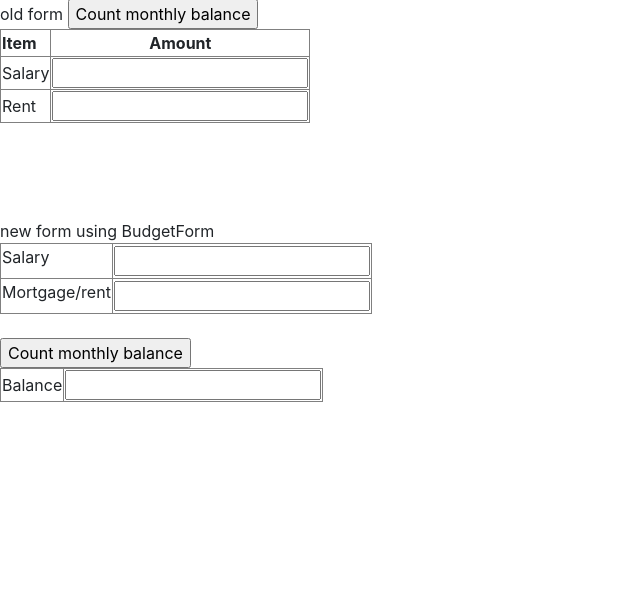
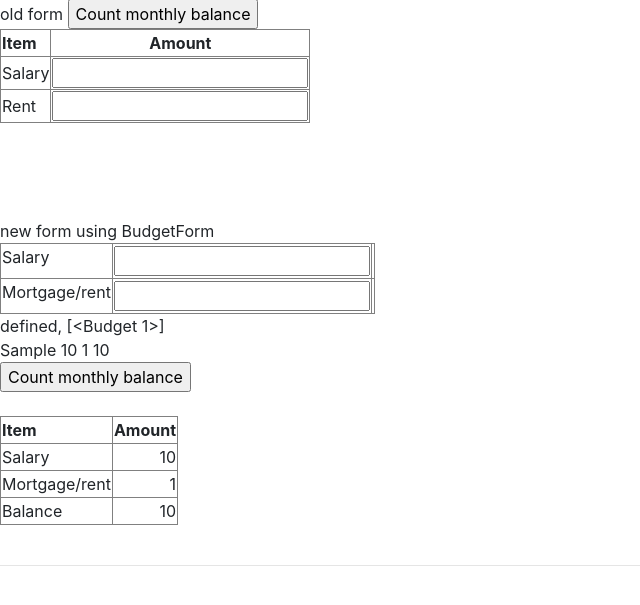
Before and after one commit to aarekr/EveryEuro, a Flask app: template app/templates/app/jan.html in a window 1280 px wide. Shown: the part 147-752 px from the top of the page, without its empty margins (0-640 px from the left). Run offline with Flask 2, Linux system fonts and the light colour scheme; tables that the repository leaves empty hold one stand-in row (values such as "Sample post"); the template is opened without the code that fills it: values that come from a table or form of the project are taken from there, most other values are stand-ins (such as "Sample title", 1, 10 or a date in 2020); some libraries are stand-ins or nearby versions.

Commit message:
Item values are returned to January page

```diff
--- a/app/budgets/forms.py
+++ b/app/budgets/forms.py
@@ -1,10 +1,11 @@
 from flask_wtf import FlaskForm
-from wtforms import StringField, IntegerField
+from wtforms import StringField, IntegerField, validators
 
 class BudgetForm(FlaskForm):
     month = StringField("Month")
-    salary = IntegerField("Salary")
+    salary = IntegerField("Salary", [validators.Length(min=3)])
     mortgagerent = IntegerField("Mortgage/rent")
+    balance = IntegerField("Balance")
 
     class Meta:
         csrf = False
--- a/app/budgets/models.py
+++ b/app/budgets/models.py
@@ -9,8 +9,10 @@ class Budget(db.Model):
     month = db.Column(db.String(144), nullable=False)
     salary = db.Column(db.Integer, nullable=False)
     mortgagerent = db.Column(db.Integer, nullable=False)
+    balance = db.Column(db.Integer, nullable=False)
 
-    def __init__(self, month, salary, mortgagerent):
+    def __init__(self, month, salary, mortgagerent, balance):
         self.month = month
         self.salary = salary
         self.mortgagerent = mortgagerent
+        self.balance = balance
--- a/app/templates/app/jan.html
+++ b/app/templates/app/jan.html
@@ -29,6 +29,10 @@ new form using BudgetForm
     <tr>
       <td>{{ form.salary.label }}</td>
       <td width="100"><input type="number" name="salary"/></td>
+      <td>{% for error in form.salary.errors %}
+          <li>{{ error }}</li>
+          {% endfor %}
+      </td>
     </tr>
     <tr>
       <td>{{ form.mortgagerent.label }}</td>
@@ -36,12 +40,31 @@ new form using BudgetForm
     </tr>
   </table>
 
+  {% if all_months is defined %}
+    defined, {{ all_months }}
+  {% endif %}
+  <br />
+  {% for month in all_months %}
+    {{ month.month }} {{ month.salary }} {{ month.mortgagerent }} {{ month.balance }}
+  {% endfor %}
+
+
   <br/>
   <input type="submit" value="Count monthly balance"/>
+  <br /><br />
   <table border="1">
+  {% for month in all_months %}
+    <tr><th>Item</th>
+        <th><center>Amount</center></th></tr>
+    <tr><td>Salary</td>
+        <td align="right">{{ month.salary }}</td></tr>
+    <tr><td>Mortgage/rent</td>
+        <td align="right">{{ month.mortgagerent }}</td></tr>
     <tr><td>Balance</td>
-        <td><input type="number" name="balance"/></td></tr>
+        <td align="right">{{ month.balance }}</td></tr>
+  {% endfor %}
   </table>
 </form>
 
+<br /><hr /><br />
 {% endblock %}
```
Also changed, not shown: app/routes.py (+5 -4 lines).
